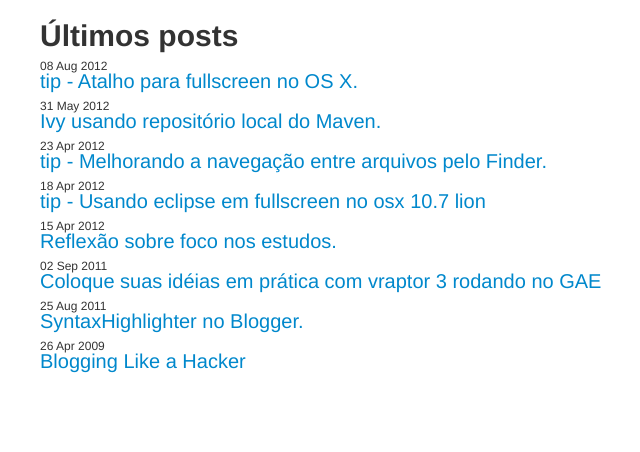
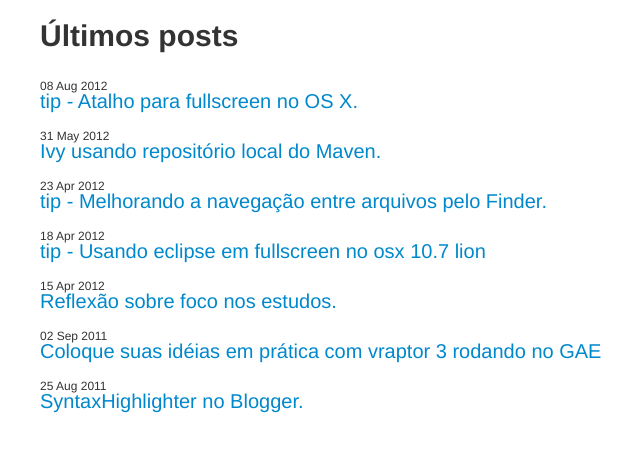
Before and after one commit to armobstatsthur/blog, a Jekyll site: the page built from index.md, in a window 1280 px wide, cut to the strip 174-626 px from the top of the page. Shown: the whole strip, without its empty margins (310-950 px from the left). Built offline with Jekyll 4.4.1, drawn with Linux system fonts in a browser that asks for light colours.

Commit message:
deletando exemplo textile e mudando um estilo

```diff
--- a/_posts/2009-04-26-barcamp-boston-4-roundup.textile
+++ /dev/null
@@ -1,5 +0,0 @@
----
-layout: main
-title: Blogging Like a Hacker
----
-h1. Arthur
--- a/css/scaffold.css
+++ b/css/scaffold.css
@@ -17,6 +17,10 @@ header ul li {
   display: inline-block;
 }
 
+.posts_title {
+  margin-bottom: 30px;
+}
+
 ul.posts {
   list-style-type: none;
   margin: 0;
@@ -25,7 +29,7 @@ ul.posts {
 ul.posts li {
   font-size: 20px;
   line-height: 30px;
-  margin-bottom: .5em;
+  margin-bottom: 20px;
 }
 
 .date {
```
